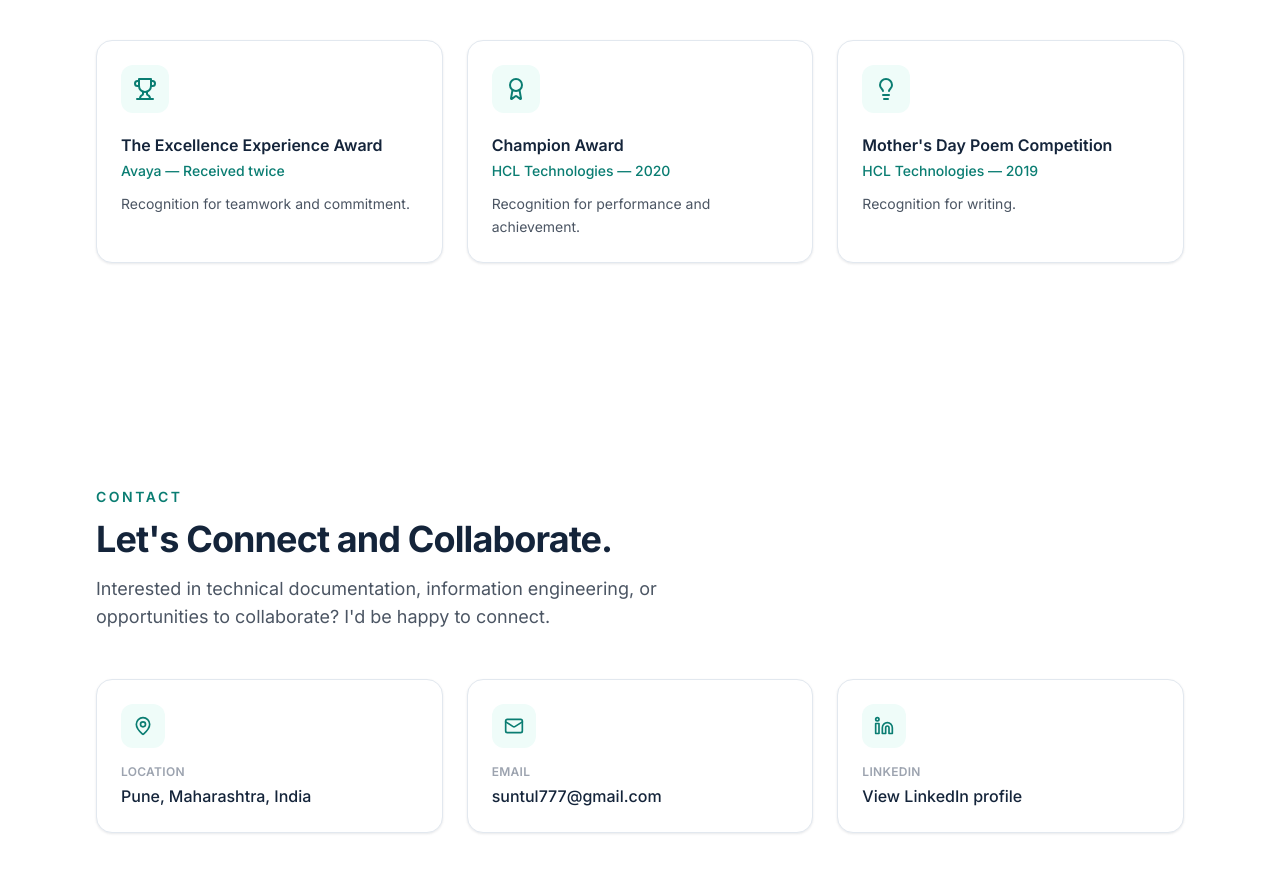
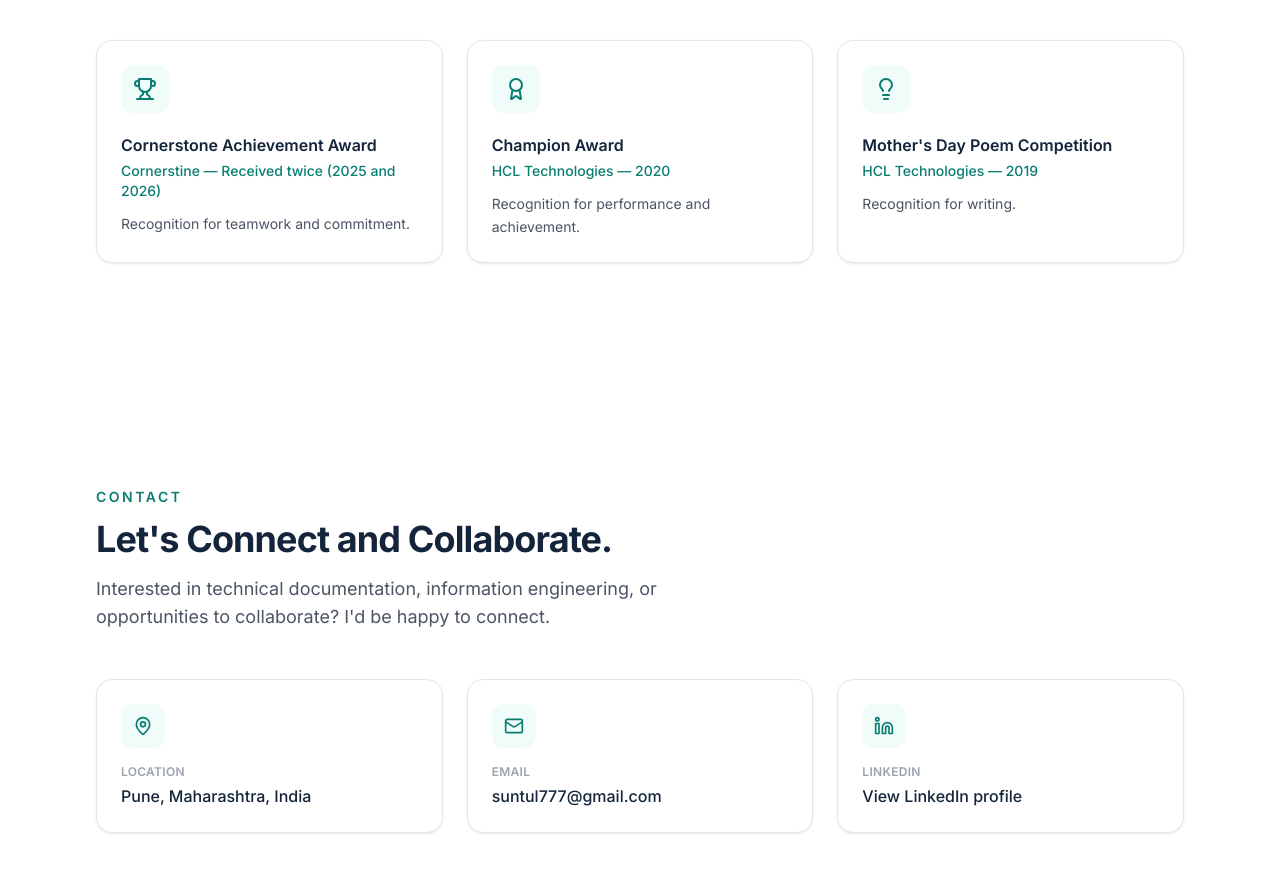
Before and after one commit to mahadevbabies7-creator/senior-technical-writer-portfolio, a React (Vite) app: page / in a window 1280 px wide. Shown: the part 8080-8953 px from the top of the page. Built offline with nearby package versions, Linux system fonts and the light colour scheme.

Commit message:
Update portfolio.ts

```diff
--- a/src/data/portfolio.ts
+++ b/src/data/portfolio.ts
@@ -398,8 +398,8 @@ export type AwardItem = {
 
 export const awards: AwardItem[] = [
   {
-    title: 'The Excellence Experience Award',
-    context: 'Avaya — Received twice',
+    title: 'Cornerstone Achievement Award',
+    context: 'Cornerstine — Received twice (2025 and 2026)',
     description: 'Recognition for teamwork and commitment.',
     icon: Trophy,
   },
```
